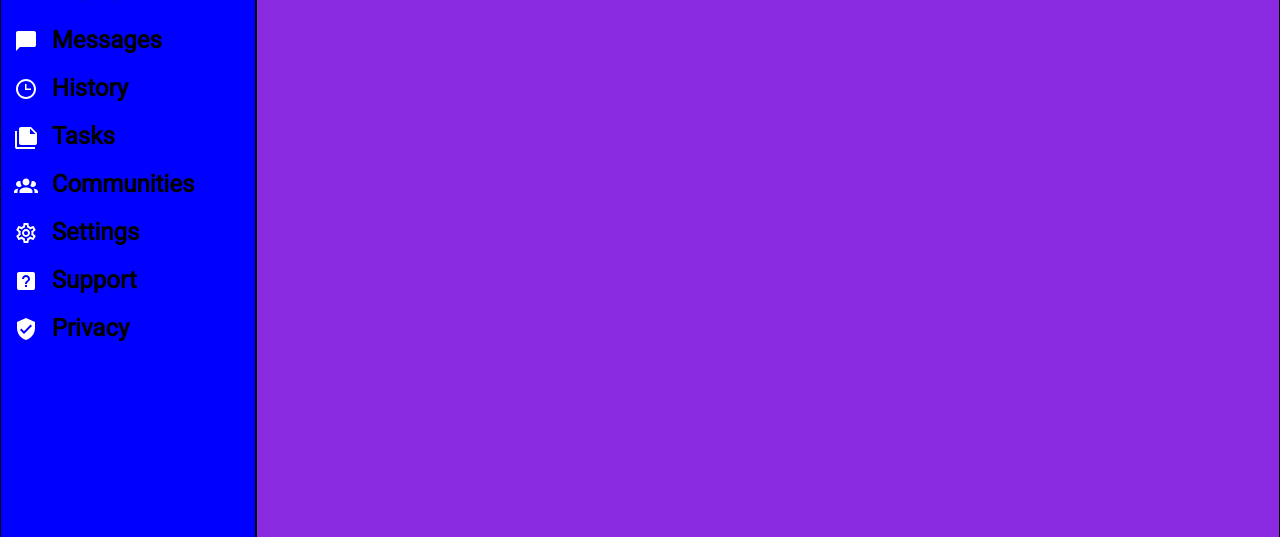
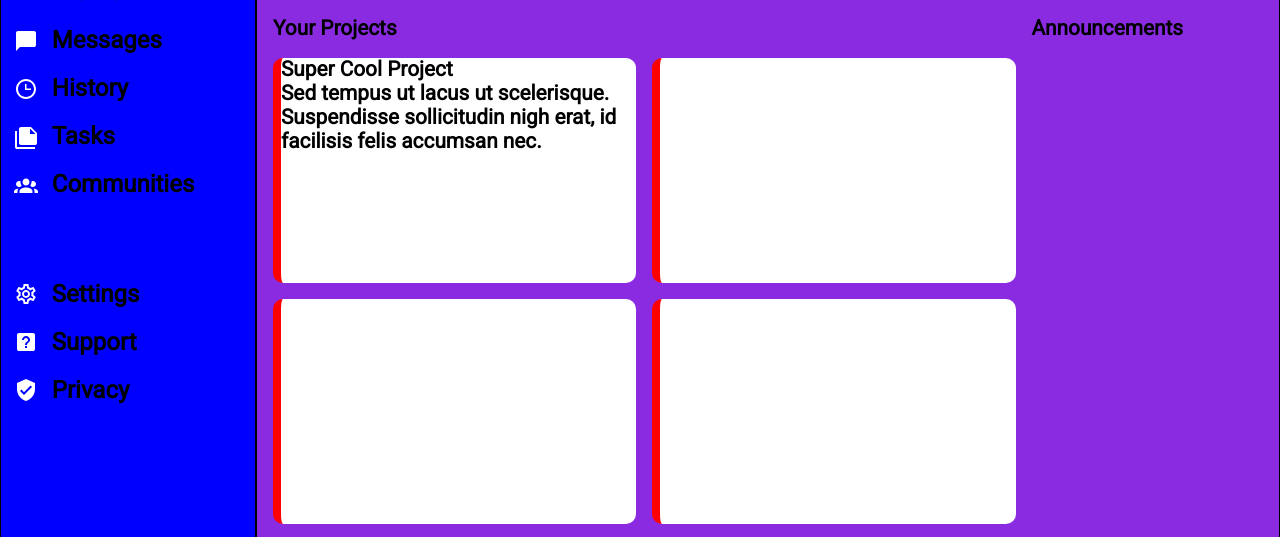
Before and after one commit to gcerv93/admin-dashboard, a plain HTML site: page index.html in a window 1280 px wide. Shown: the part 192-729 px from the top of the page. Drawn offline with Linux system fonts and the light colour scheme.

Commit message:
add left side of main content layout

```diff
--- a/index.html
+++ b/index.html
@@ -78,7 +78,22 @@
       </div>
     </div>
 
-    <div class="main-content"></div>
+    <div class="main-content">
+      <p>Your Projects</p>
+      <div class="main-cards">
+        <div class="main-card">
+          <p>Super Cool Project</p>
+          <p>Sed tempus ut lacus ut scelerisque. Suspendisse sollicitudin nigh erat, id facilisis felis accumsan nec.</p>
+        </div>
+        <div class="main-card"></div>
+        <div class="main-card"></div>
+        <div class="main-card"></div>
+        <div class="main-card"></div>
+        <div class="main-card"></div>
+      </div>
+      <p>Announcements</p>
+      <div class="side-cards"></div>
+    </div>
   </div>
 </body>
 </html>
--- a/styles/styles.css
+++ b/styles/styles.css
@@ -552,4 +552,51 @@ html, body {
   /* temp */
 
   grid-column-start: 2;
+  grid-row: 2 / 3;
+
+  display: grid;
+  grid-template-columns: 3fr 1fr;
+  grid-template-rows: 25px;
+  grid-auto-rows: repeat(auto-fit, minmax(200px, 1fr));
+  grid-gap: 1rem;
+  padding-left: 1rem;
+  padding-top: 1.5rem;
 }
+
+.main-content p {
+  margin: 0;
+  font-size: 1.3rem;
+  font-weight: 700;
+}
+
+.main-content p:nth-child(3) {
+  grid-column: 2;
+  grid-row: 1;
+}
+
+.main-cards {
+  overflow: none;
+  grid-column: 1;
+  display: grid;
+  gap: 1rem;
+  grid-template-columns: repeat(auto-fit, minmax(300px, 1fr));
+  grid-template-rows: repeat(auto-fit, minmax(0, 1fr));
+}
+
+.main-card {
+  /* temp */
+  background-color: white;
+  /* temp */
+
+  height: 225px;
+  border-radius: 10px;
+  border-left: 0.5rem solid;
+  /* temp */
+  border-left-color: red;
+  /* temp */
+}
+
+.side-cards {
+  grid-column: 2;
+  grid-row: 1 / span 3;
+}
```
